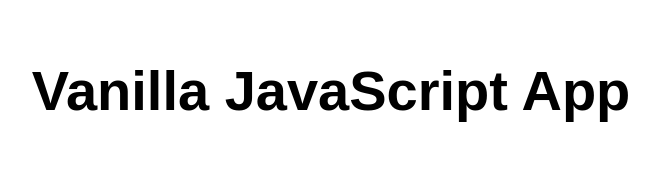
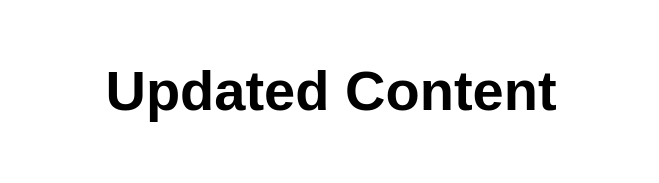
Before and after one commit to helvinmg/TestApp, a website: page src/index.html in a window 1280 px wide. Shown: the whole page, without its empty margins (309-968 px from the left). Drawn offline with Linux system fonts and the light colour scheme.

Commit message:
index.html

```diff
--- a/src/index.html
+++ b/src/index.html
@@ -10,7 +10,7 @@
 
 <body>
   <main>
-    <h1>Vanilla JavaScript App</h1>
+    <h1>Updated Content</h1>
   </main>
 </body>
 
```
